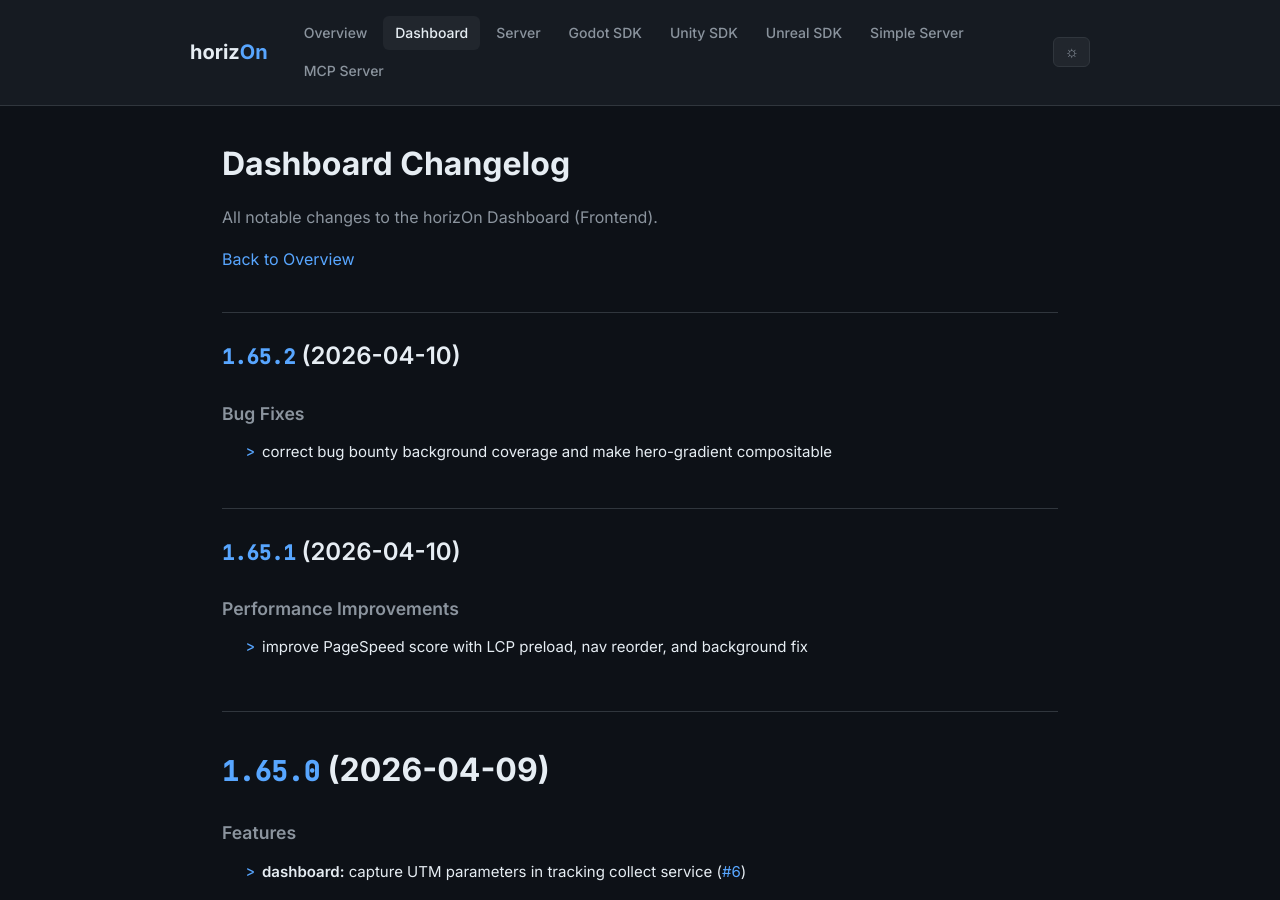
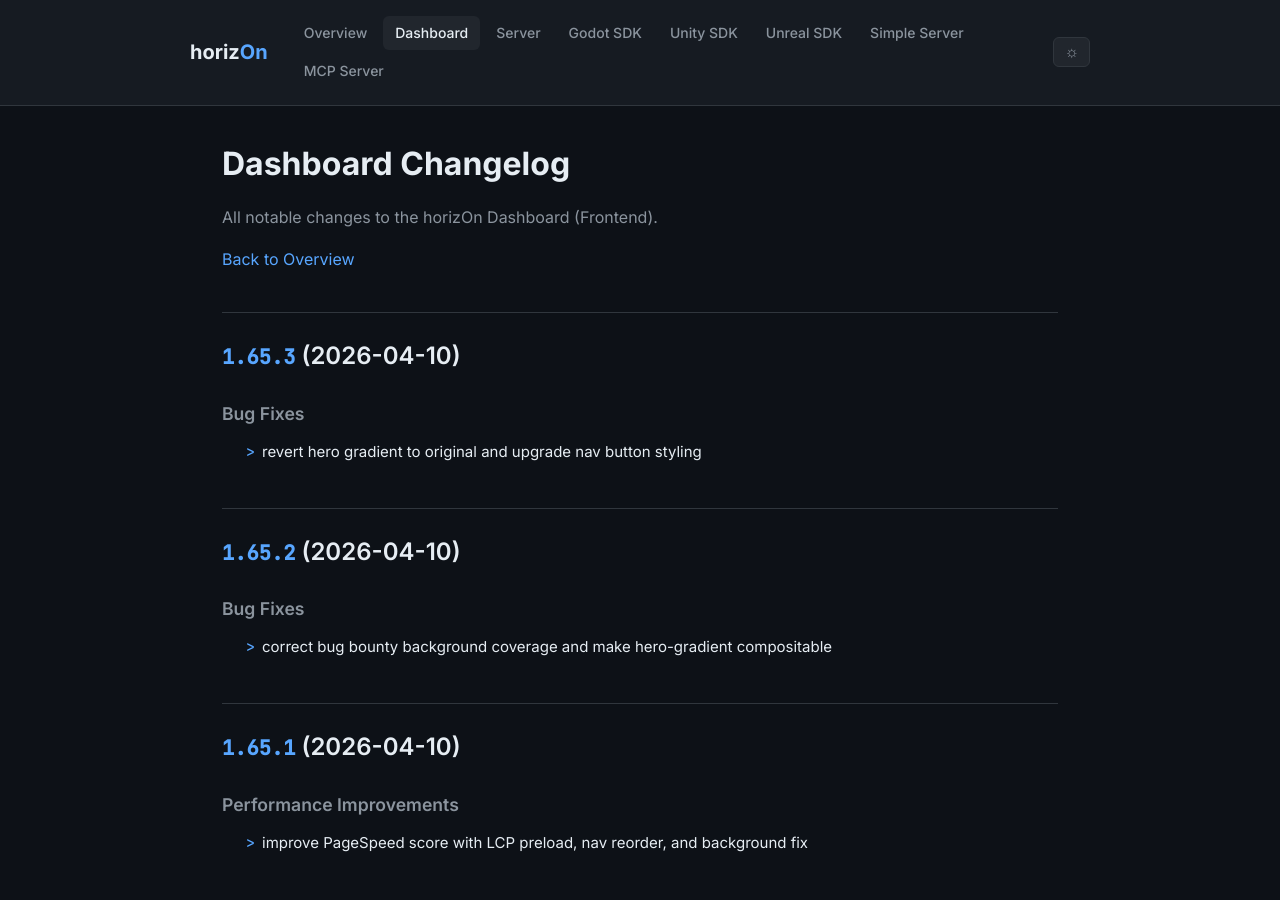
Before and after one commit to ProjectMakersDE/horizOn-Changelog, a Jekyll site: the page built from dashboard-changelog.md, in a window 1280 px wide and 900 px high. Built offline with Jekyll 4.4.1, drawn with Linux system fonts in a browser that asks for light colours.

Commit message:
chore: sync changelogs [skip ci]

```diff
--- a/dashboard-changelog.md
+++ b/dashboard-changelog.md
@@ -8,6 +8,13 @@ title: Dashboard Changelog
 All notable changes to the horizOn Dashboard (Frontend).
 
 [Back to Overview](.)
+
+## [1.65.3](https://github.com/ProjectMakersDE/horizOn-Dashboard/compare/v1.65.2...v1.65.3) (2026-04-10)
+
+
+### Bug Fixes
+
+* revert hero gradient to original and upgrade nav button styling ([d118421](https://github.com/ProjectMakersDE/horizOn-Dashboard/commit/d1184215f98f5ceea4955c951da2b5e4e550bfea))
 
 ## [1.65.2](https://github.com/ProjectMakersDE/horizOn-Dashboard/compare/v1.65.1...v1.65.2) (2026-04-10)
 
```
Also changed, not shown: index.md (+1 -1 lines).
